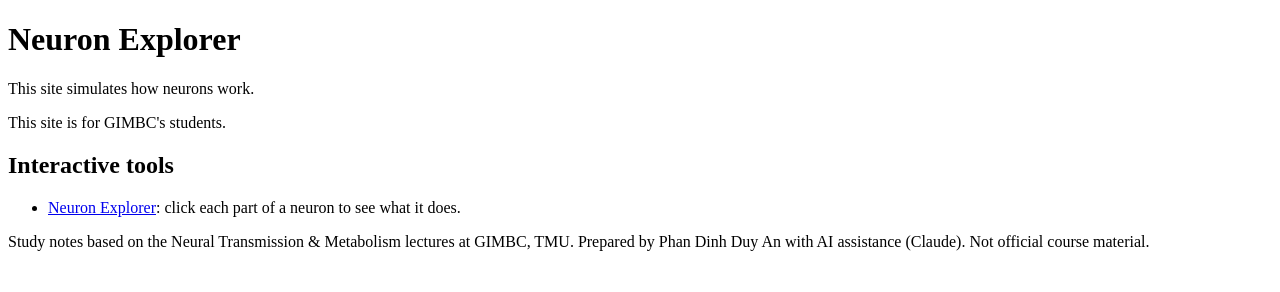
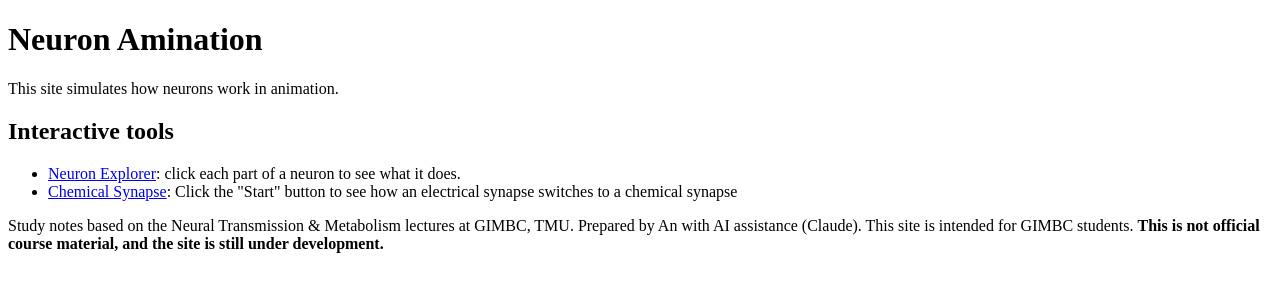
Before and after one commit to An-Phan2507/gimbc-hub, a plain HTML site: page home.html in a window 1280 px wide. Drawn offline with Linux system fonts and the light colour scheme.

Commit message:
Update home.html

```diff
--- a/home.html
+++ b/home.html
@@ -6,14 +6,14 @@
   <title>Neuron Animation</title>
 </head>
 <body>
-  <h1>Neuron Explorer</h1>
-    <p>This site simulates how neurons work.</p>
-    <p>This site is for GIMBC's students.</p>
+  <h1>Neuron Amination</h1>
+    <p>This site simulates how neurons work in animation.</p>
   <h2>Interactive tools</h2>
   <ul>
 <li><a href="trial_version.html">Neuron Explorer</a>: click each part of a neuron to see what it does.</li>
+<li><a href="Chemical Synapse Step by Step.html">Chemical Synapse</a>: Click the "Start" button to see how an electrical synapse switches to a chemical synapse</li>
 
 </ul>
-<p>Study notes based on the Neural Transmission &amp; Metabolism lectures at GIMBC, TMU. Prepared by Phan Dinh Duy An with AI assistance (Claude). Not official course material.</p>
+<p>Study notes based on the Neural Transmission &amp; Metabolism lectures at GIMBC, TMU. Prepared by An with AI assistance (Claude). This site is intended for GIMBC students. <strong>This is not official course material, and the site is still under development.</strong></p>
 </body>
 </html>
```
